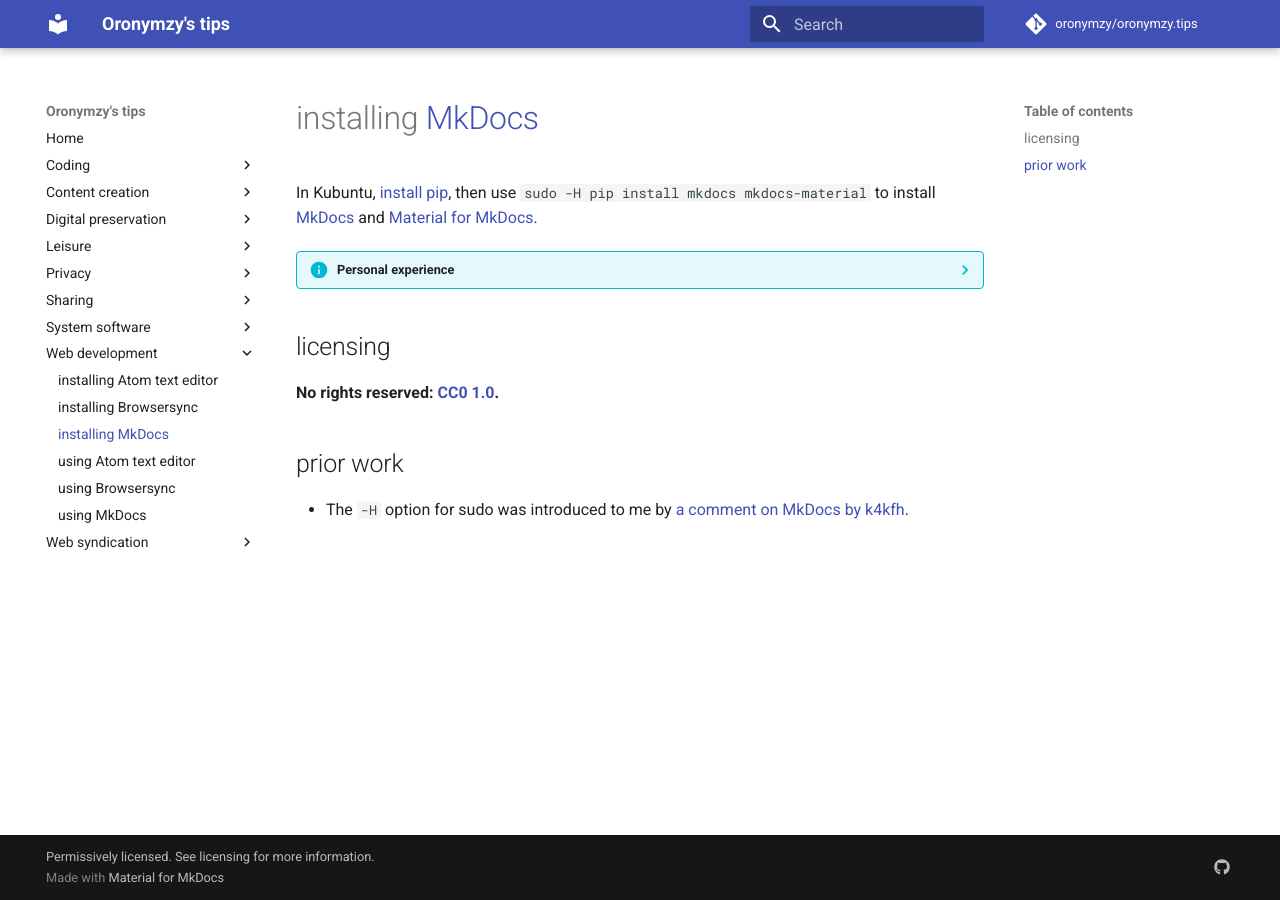
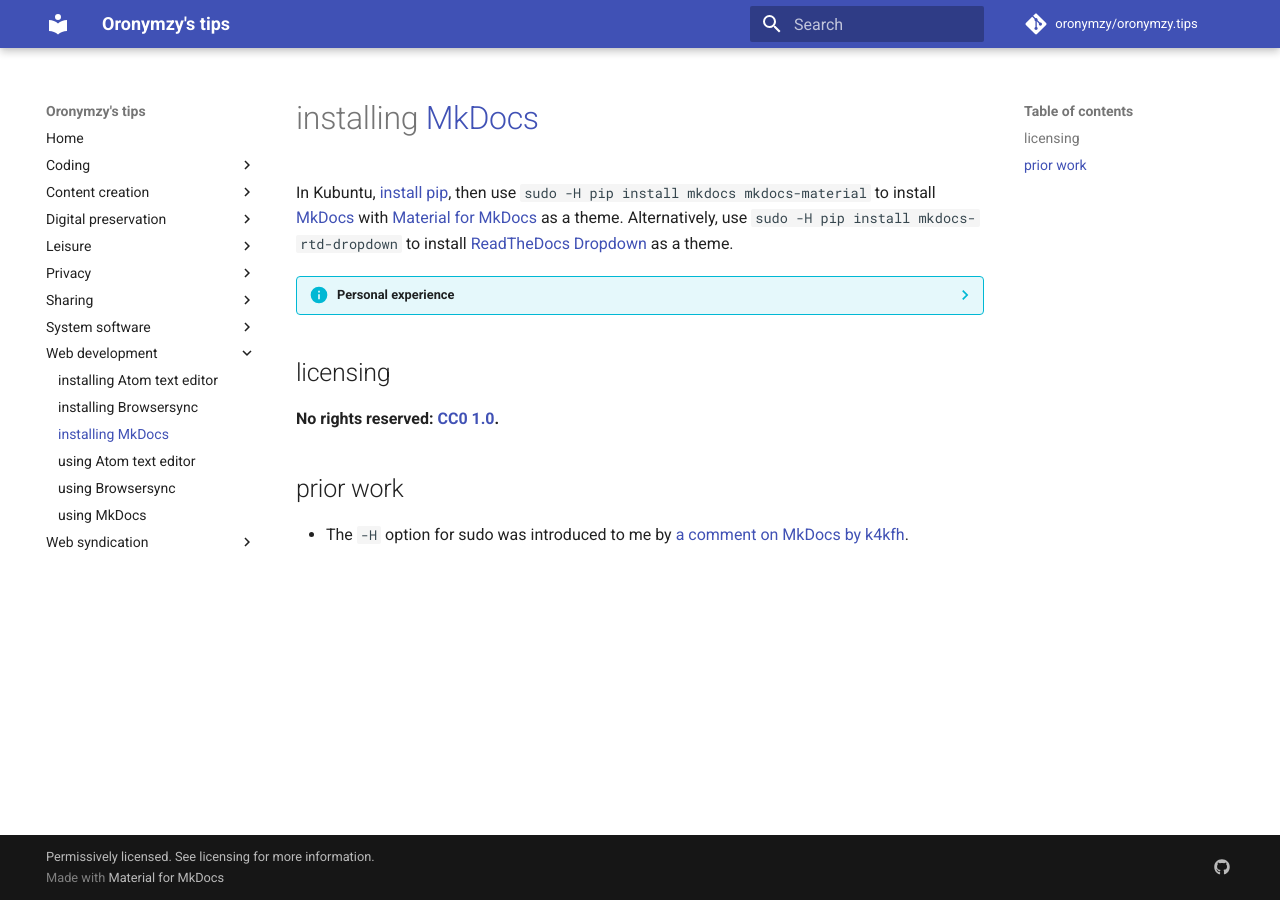
Before and after one commit to oronymzy/tips, an MkDocs documentation site: the page built from docs/insMkDc.md, in a window 1280 px wide. Built offline with MkDocs 1.6.1 and Material for MkDocs 9.7.7, drawn with Linux system fonts in a browser that asks for light colours; comment, search, counter and statistics services are not loaded.

Commit message:
Add 'ReadTheDocs Dropdown' installation instructions, identify 'Material for MkDocs' as a theme

```diff
--- a/docs/insMkDc.md
+++ b/docs/insMkDc.md
@@ -1,5 +1,5 @@
 # installing [MkDocs]
-In Kubuntu, [install pip](instpip.md), then use `sudo -H pip install mkdocs mkdocs-material` to install [MkDocs](https://www.mkdocs.org/) and [Material for MkDocs](https://github.com/squidfunk/mkdocs-material).
+In Kubuntu, [install pip](instpip.md), then use `sudo -H pip install mkdocs mkdocs-material` to install [MkDocs](https://www.mkdocs.org/) with [Material for MkDocs](https://github.com/squidfunk/mkdocs-material) as a theme. Alternatively, use `sudo -H pip install mkdocs-rtd-dropdown` to install [ReadTheDocs Dropdown](https://github.com/cjsheets/mkdocs-rtd-dropdown) as a theme.
 
 ??? info "Personal experience"
     - Works on Snarky running Kubuntu 17.10.
```
